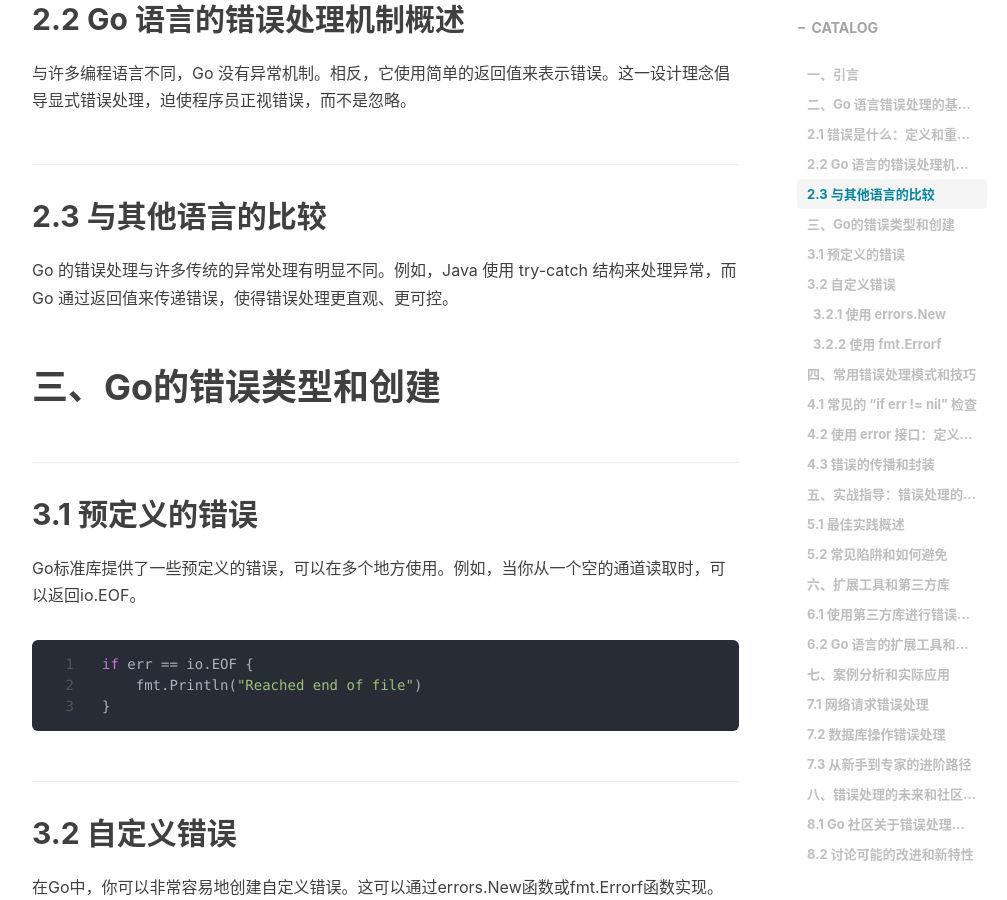
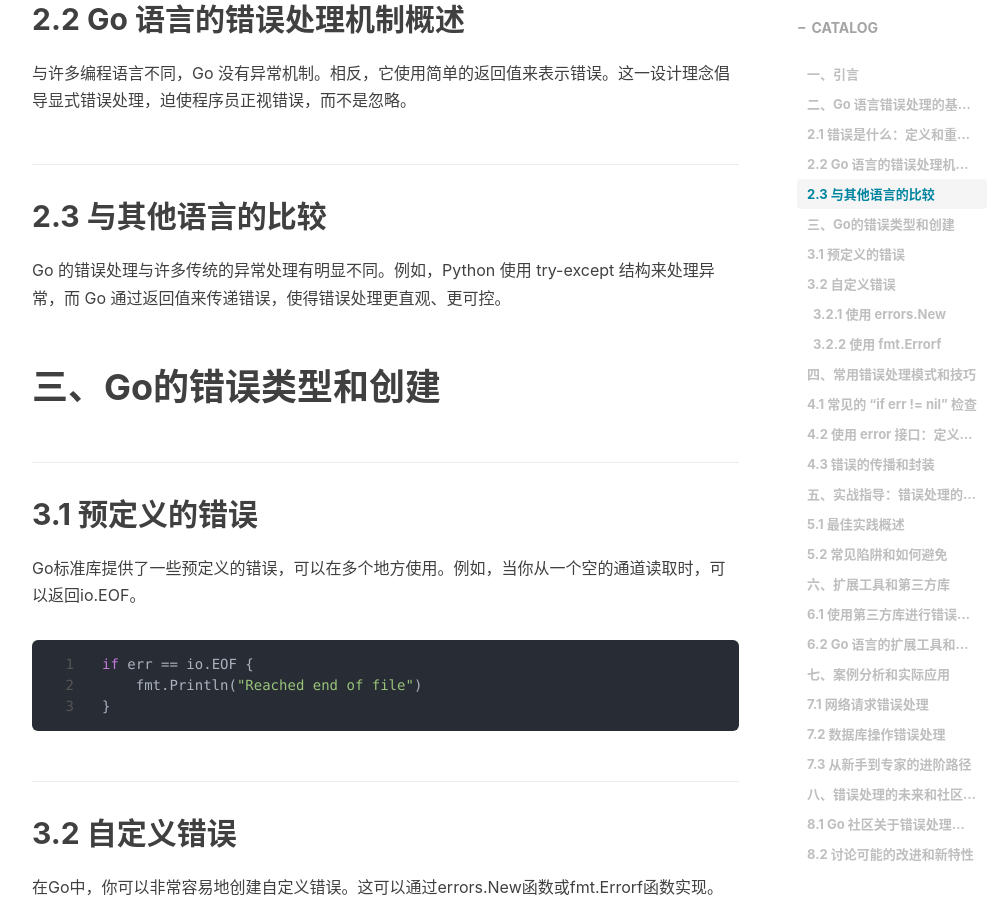
Before and after one commit to ProgrammerPlus1998/ProgrammerPlus1998.github.io, a Jekyll site: the page built from _posts/golang/2023-08-08-golang-error-handling.md, in a window 1280 px wide and 900 px high, scrolled down 1312 px. Shown: the whole window, without its empty margins (233-1240 px from the left). Built offline with Jekyll 4.4.1, drawn with Linux system fonts in a browser that asks for light colours; nearby versions of some CDN libraries; comment, search, counter and statistics services are not loaded.

Commit message:
Update 2023-08-08-golang-error-handling.md

```diff
--- a/_posts/golang/2023-08-08-golang-error-handling.md
+++ b/_posts/golang/2023-08-08-golang-error-handling.md
@@ -23,7 +23,7 @@ tags:
 与许多编程语言不同，Go 没有异常机制。相反，它使用简单的返回值来表示错误。这一设计理念倡导显式错误处理，迫使程序员正视错误，而不是忽略。
 
 ## 2.3 与其他语言的比较
-Go 的错误处理与许多传统的异常处理有明显不同。例如，Java 使用 try-catch 结构来处理异常，而 Go 通过返回值来传递错误，使得错误处理更直观、更可控。
+Go 的错误处理与许多传统的异常处理有明显不同。例如，Python 使用 try-except 结构来处理异常，而 Go 通过返回值来传递错误，使得错误处理更直观、更可控。
 
 # 三、Go的错误类型和创建
 ## 3.1 预定义的错误
```
